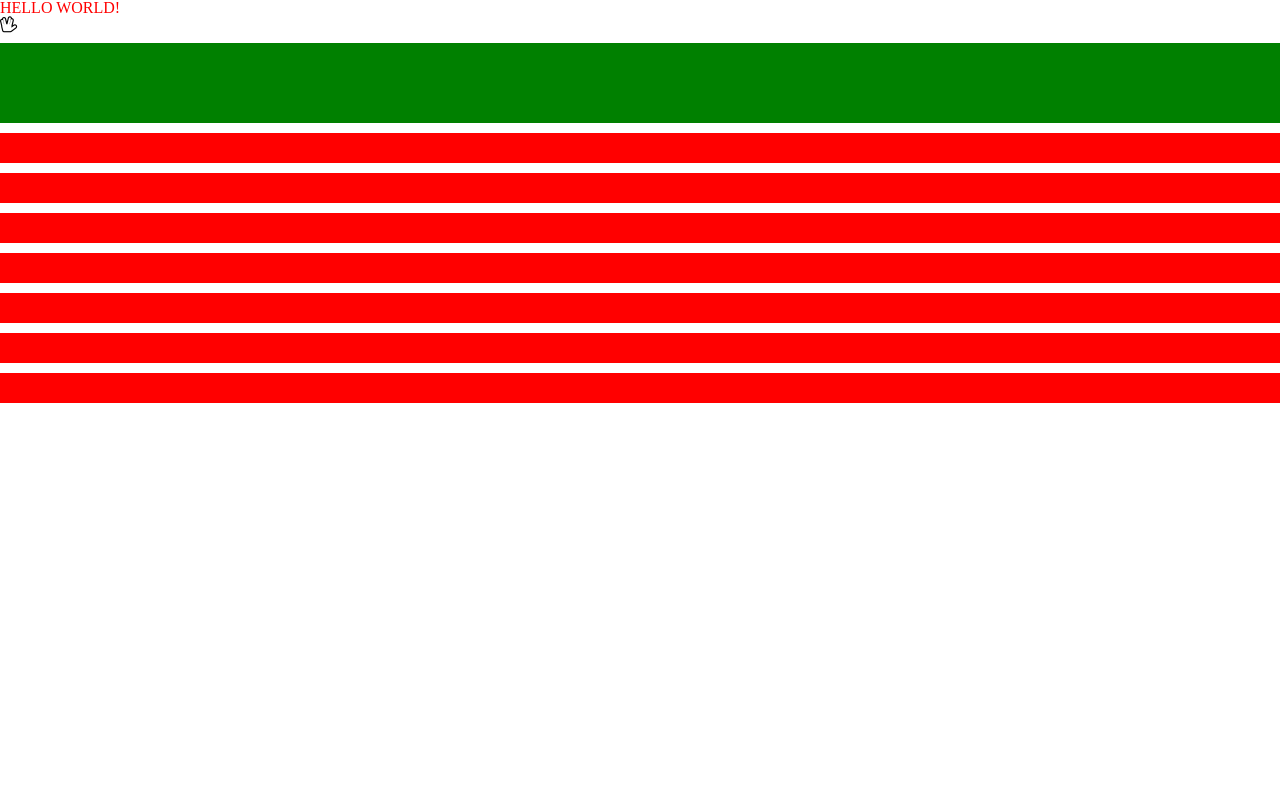
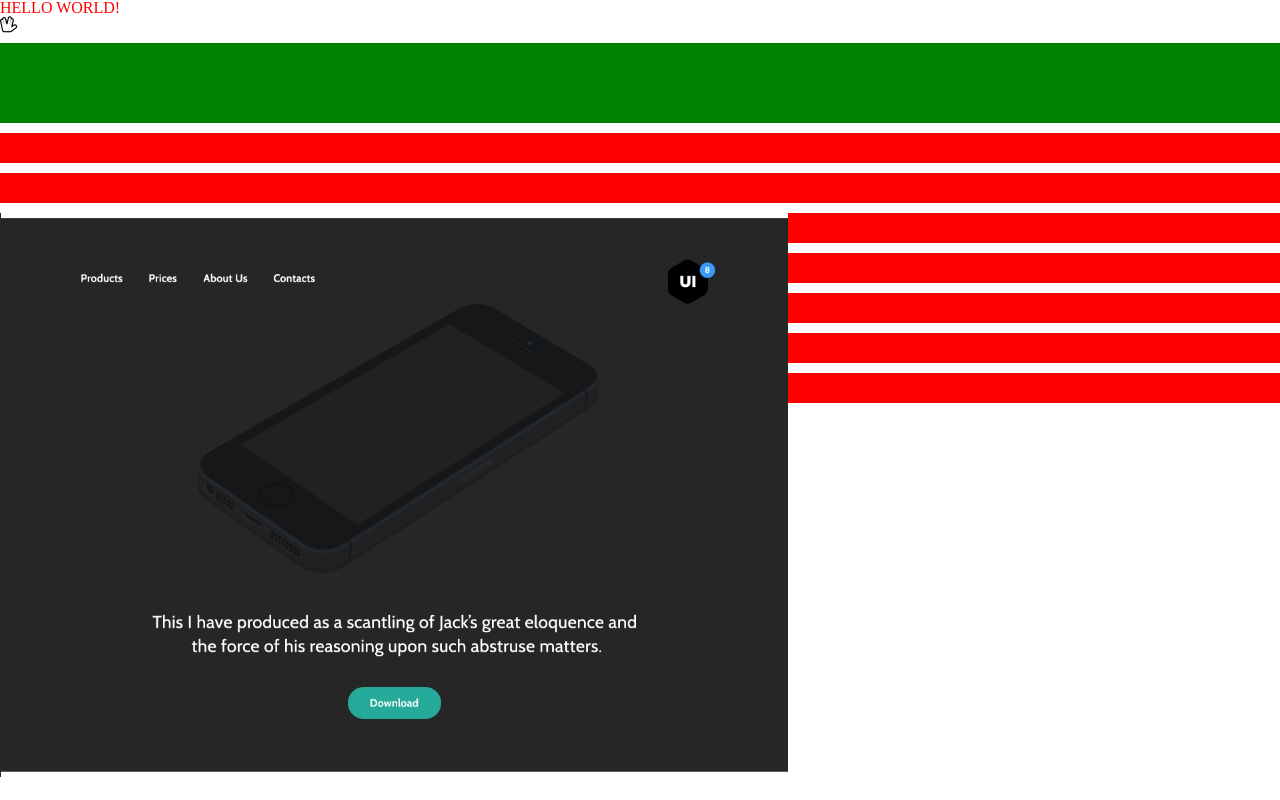
Before and after one commit to Oleksandr58/headers-nov-team, a website: page app/index.html in a window 1280 px wide. Drawn offline with Linux system fonts and the light colour scheme.

Commit message:
Add picture on my fourth header

```diff
--- a/app/index.html
+++ b/app/index.html
@@ -12,7 +12,9 @@
   	<div class="header header__first"></div>
   	<div class="header header__second"></div>
   	<div class="header header__third"></div>
-  	<div class="header header__fourth"></div>
+  	<div class="header header__fourth">
+			<img src="img/fourth-header.jpg">
+		</div>
   	<div class="header header__fifth"></div>
   	<div class="header header__sixth"></div>
   	<div class="header header__seventh"></div>
```
Also changed, not shown: app/img/fourth-header.jpg (added).
